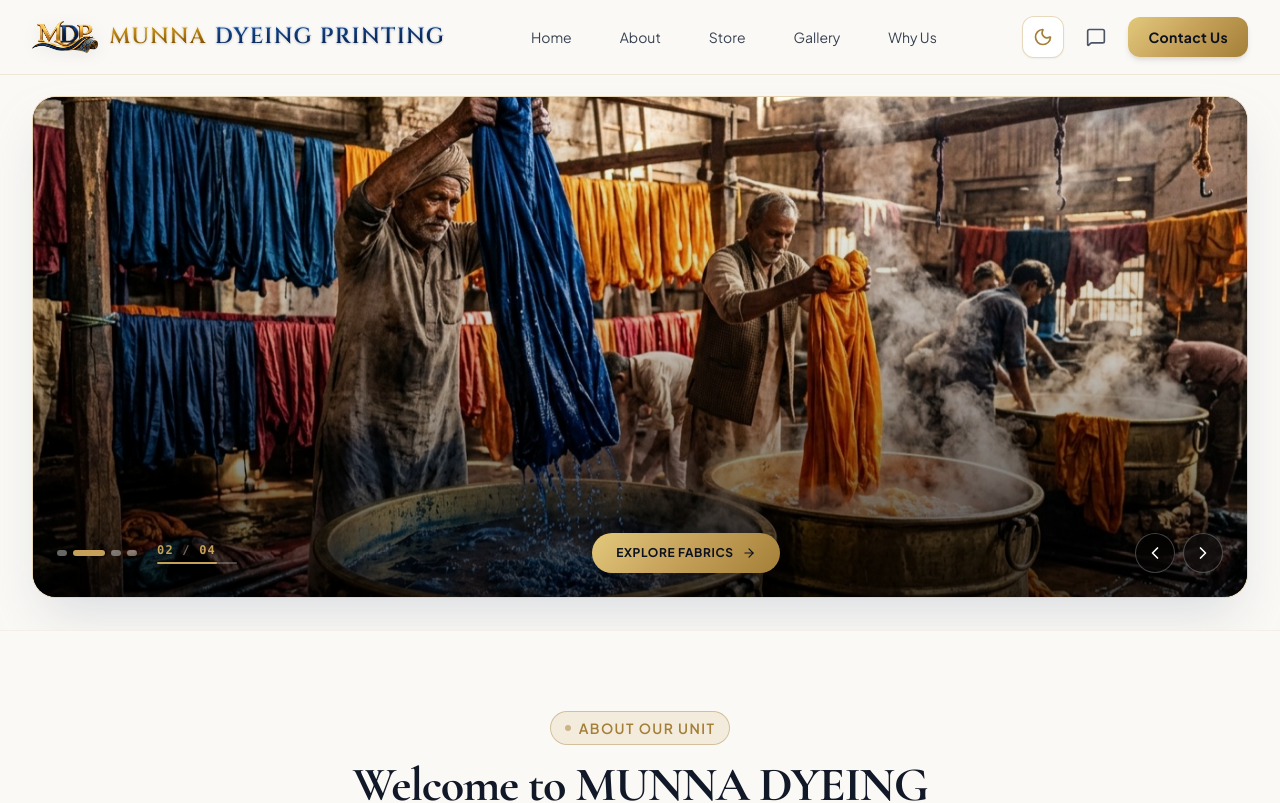
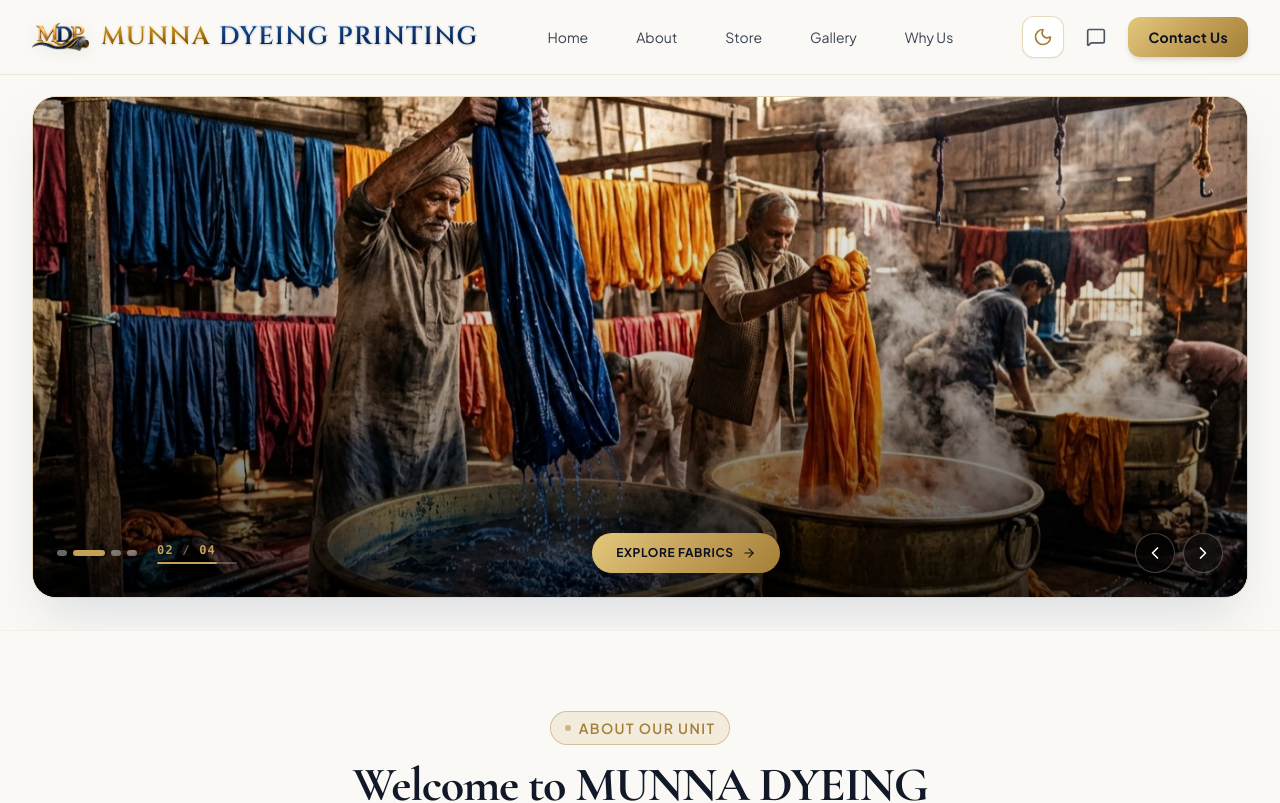
Before and after one commit to vishalprsd75/MDP, a React (Vite) app: page / in a window 1280 px wide. Shown: the top 803 px of the page. Built offline with nearby package versions, Linux system fonts and the light colour scheme; a web font is replaced by a local one.

Commit message:
style: calibrate brand name to be clearly bigger and more prominent than MDP logo

```diff
--- a/src/components/Logo.jsx
+++ b/src/components/Logo.jsx
@@ -68,10 +68,10 @@ const Logo = ({
   const isFooter = size === 'lg';
 
   // Shared font size class for BOTH "MUNNA" and "DYEING PRINTING"
-  // Ensuring ONE COMPLETE BUSINESS NAME with equal stature on a single line
+  // Scaled up so the complete business name is clearly BIGGER and MORE PROMINENT than the logo emblem
   const sharedTypographySize = isFooter
     ? 'text-xl sm:text-2xl md:text-3xl'
-    : 'text-[12.5px] min-[360px]:text-[13.5px] min-[390px]:text-[14.5px] sm:text-base md:text-lg lg:text-[21px] xl:text-[22px]';
+    : 'text-[13px] min-[360px]:text-[14.5px] min-[390px]:text-[15.5px] sm:text-lg md:text-xl lg:text-[23px] xl:text-[25px]';
 
   // Master color classes directly sampled from the MDP logo crest
   const munnaClass = darkMode ? 'wordmark-mdp-gold-dark' : 'wordmark-mdp-gold-light';
@@ -79,13 +79,13 @@ const Logo = ({
 
   return (
     <div className={`flex items-center shrink-0 group transition-all duration-300 gap-1.5 min-[360px]:gap-2 sm:gap-2.5 md:gap-3 ${className}`}>
-      {/* 1. 100% Fixed, Untouched MDP Logo Emblem */}
+      {/* 1. 100% Fixed, Untouched MDP Logo Emblem (Supporting Hallmark Scale) */}
       {showLogo && (
         <div className="shrink-0 flex items-center">
           {renderFixedLogo(
             isFooter
               ? 'h-8 sm:h-9 md:h-10'
-              : 'h-6 sm:h-7 md:h-8 lg:h-8.5'
+              : 'h-5 min-[360px]:h-5.5 sm:h-6 md:h-6.5 lg:h-7'
           )}
         </div>
       )}
```
